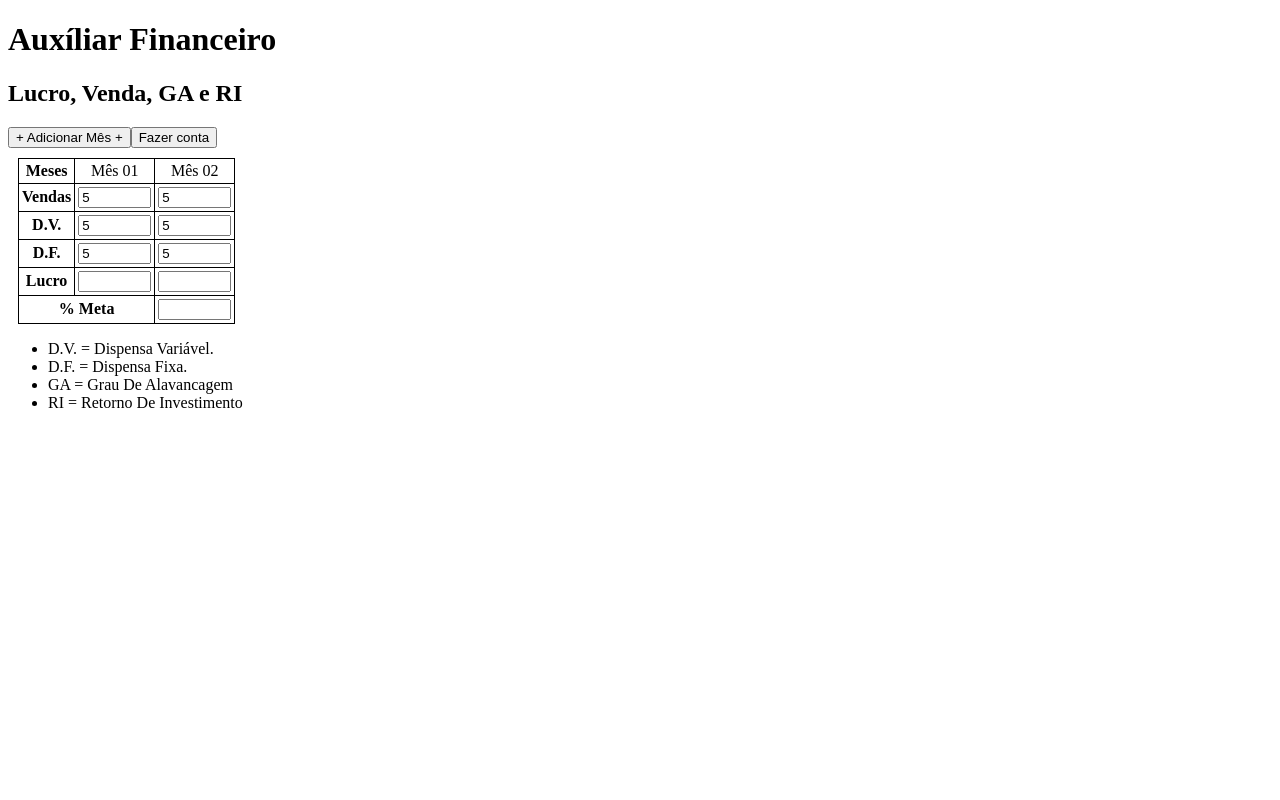
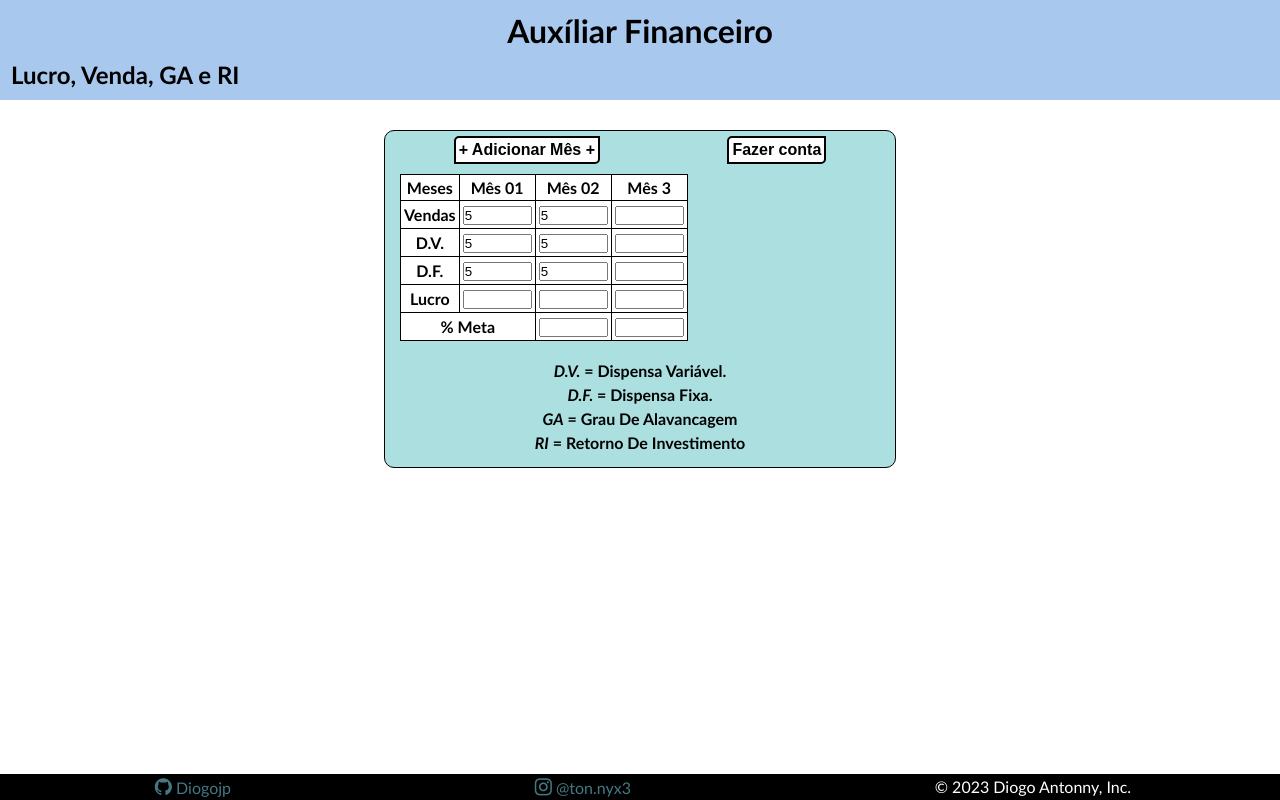
Before and after one commit to DiogoJP202/FinancasECobrancas, a plain HTML site: page AuxíliarFinanceiro.html in a window 1280 px wide. Both pictures are taken after typing "5", "5", "5", "5", "5", "5" into the empty fields and a click on the button "+ Adicionar Mês +". Drawn offline with Linux system fonts and the light colour scheme.

Commit message:
Auxiliar financeiro
Continuando a pagina Auxiliar financeiro

```diff
--- a/AuxíliarFinanceiro.html
+++ b/AuxíliarFinanceiro.html
@@ -8,51 +8,68 @@
 
     <link rel="shortcut icon" href="Images/favicon.ico" type="image/x-icon">
 
-    <link rel="stylesheet" href="styles/AuxíliarFinanceiro.css">
+    <link rel="stylesheet" href="styles/AuxíliarFinanceiroMobile.css">
+
+    <link rel="stylesheet" href="https://cdnjs.cloudflare.com/ajax/libs/font-awesome/4.7.0/css/font-awesome.min.css">
 </head>
 <body>
+    <header>
         <h1>Auxíliar Financeiro</h1>
         <h2>Lucro, Venda, GA e RI</h2>
+    </header>
+    <main>
+        <div id="botoes">
+            <button class="addM">+ Adicionar Mês +</button>
+            <button class="fazerC">Fazer conta</button>
+        </div>
+        <div id="table">
             <table>
-        <button>+ Adicionar Mês +</button>
-        <button>Fazer conta</button>
-        <thead>
-            <tr>
+                <tr class="meses">
                     <th>Meses</th>
-                <td>Mês 01</td>
-                <td>Mês 02</td>
+                    <th>Mês 01</th>
+                    <th>Mês 02</th>
                 </tr>
-            <tr>
+                <tr class="vendas">
                     <th>Vendas</th>
                     <td><input type="number" name="valorV1" id="IvalorV1" min="0"></td>
                     <td><input type="number" name="valorV2" id="IvalorV2" min="0"></td>
                 </tr>
-            <tr>
+                <tr class="dv">
                     <th>D.V.</th>
                     <td><input type="number" name="valorDV1" id="IvalorDV1" min="0"></td>
                     <td><input type="number" name="valorDV2" id="IvalorDV2" min="0"></td>
                 </tr>
-            <tr>
+                <tr class="df">
                     <th>D.F.</th>
                     <td><input type="number" name="valorDF1" id="IvalorDF1" min="0"></td>
                     <td><input type="number" name="valorDF2" id="IvalorDF2" min="0"></td>
                 </tr>
-            <tr>
+                <tr class="lucro">
                     <th>Lucro</th>
                     <td><input type="number" name="valorl1" id="Ivalorl1" min="0"></td>
                     <td><input type="number" name="valorl2" id="Ivalorl2" min="0"></td>
                 </tr>
-            <tr>
+                <tr class="meta">
                     <th colspan="2">% Meta</th>
                     <td><input type="number" name="valorM1" id="IvalorM1" min="0" max="100"></td>
                 </tr>
-        </thead>
             </table>
+        </div>
         <ul>
-        <li>D.V. = Dispensa Variável.</li>
-        <li>D.F. = Dispensa Fixa.</li>
-        <li>GA = Grau De Alavancagem</li>
-        <li>RI = Retorno De Investimento</li>
+            <li><strong>D.V.</strong> = Dispensa Variável.</li>
+            <li><strong>D.F.</strong> = Dispensa Fixa.</li>
+            <li><strong>GA</strong> = Grau De Alavancagem</li>
+            <li><strong>RI</strong> = Retorno De Investimento</li>
         </ul>
+        </main>
+    <footer>
+        <a href="https://github.com/DiogoJP202" target="_blank">
+            <i class="fa fa-github" style="font-size:20px"></i> Diogojp
+        </a>
+        <a href="https://www.instagram.com/ton.nyx3/">
+            <i class="fa fa-instagram" style="font-size:20px"></i> @ton.nyx3
+        </a> &#169  2023 Diogo Antonny, Inc.
+    </footer>
+    <script src="scripts/scriptAF.js"></script>
 </body>
 </html>
--- a/scripts/script.js
+++ b/scripts/script.js
@@ -1,4 +1,4 @@
-document.addEventListener('mouseover', (event) => {
+document.addEventListener('mouseover', event => {
     element = event.target;
     if(element.classList.contains('linkPort')){
         const emoji = document.querySelector('#emoji');
@@ -9,7 +9,7 @@ document.addEventListener('mouseover', (event) => {
     }
 });
 
-document.addEventListener('mouseout', (event) => {
+document.addEventListener('mouseout', event => {
     element = event.target;
     if(element.classList.contains('linkPort')){
         const emoji = document.querySelector('#emoji');
--- /dev/null
+++ b/scripts/scriptAF.js
@@ -0,0 +1,50 @@
+let contador = 2;
+document.addEventListener('click', event =>{
+    element = event.target;
+
+    if(element.classList.contains('addM')){
+        let tabela = {
+            meses: document.querySelector('.meses'),
+            vendas: document.querySelector('.vendas'),
+            dv: document.querySelector('.dv'),
+            df: document.querySelector('.df'),
+            lucro: document.querySelector('.lucro'),
+            meta: document.querySelector('.meta')
+        };
+
+        if(contador < 12){
+            contador++;
+
+            tabela.meses.appendChild(createTH());
+            tabela.vendas.appendChild(createTD());
+            tabela.dv.appendChild(createTD());
+            tabela.df.appendChild(createTD());
+            tabela.lucro.appendChild(createTD());
+            tabela.meta.appendChild(createTD());
+        } else {
+            window.alert('MÁXIMO DE MESES ATINGIDO!')
+        }
+    };
+
+    if(element.classList.contains('fazerC')){
+        console.log('2')
+    };
+
+    function creatInput(){
+        let input = document.createElement('input');
+        input.setAttribute("type", "number");
+        return input;
+    };
+
+    function createTD(){
+        let td = document.createElement('td');
+        td.appendChild(creatInput())
+        return td;
+    };
+
+    function createTH(){
+        let th = document.createElement('th');
+        th.innerHTML = `Mês ${contador}`;
+        return th;
+    };
+});
--- a/styles/AuxíliarFinanceiro.css
+++ /dev/null
@@ -1,17 +0,0 @@
-@charset "UTF-8";
-
-table, tr, td, th{
-    border-collapse: collapse;
-    border: 1px solid black;
-
-    text-align: center;
-    padding: 3px;
-}
-
-table{
-    margin: 10px;
-}
-
-input[type="number"] {
-    width: 65px;
-}
--- /dev/null
+++ b/styles/AuxíliarFinanceiroMobile.css
@@ -0,0 +1,140 @@
+@charset "UTF-8";
+
+*{
+    padding: 0;
+    margin: 0;
+}
+
+html, body{
+    font-family: 'Gill Sans', 'Gill Sans MT', Calibri, 'Trebuchet MS', sans-serif;
+
+    height: 100vh;
+}
+
+header{
+    padding: 1px;
+
+    background-color: #A8C8ED;
+}
+
+h1{
+    margin: 10px;
+
+    text-align: center;
+}
+
+h2{
+    margin: 10px;
+}
+
+main{
+
+    padding: 5px;
+    margin: 30px auto;
+    max-width: 500px;
+
+    border-radius: 10px;
+    border: 1px solid #000;
+    background-color: #ABDFE0;
+}
+
+button{
+    padding: 3px;
+
+    font-size: 1em;
+    font-weight: bold;
+
+    background-color: #FFF;
+    border: 2px solid #000;
+    border-radius: 5px 0px;
+
+    transition: transform .2s;
+}
+
+button:hover{
+    background-color: #B0E3F7;
+    transform: scale(1.1);
+}
+
+#botoes{
+    display: flex;
+
+    justify-content: space-around;
+    flex-wrap: wrap;
+}
+
+table, tr, td, th{
+    border-collapse: collapse;
+    border: 1px solid #000;
+
+    text-align: center;
+    padding: 3px;
+}
+
+table{
+    margin: 10px;
+    background-color: white;
+}
+
+#table{
+    margin: auto;
+
+    overflow-x: auto;
+}
+
+#table > table{
+    overflow-x: auto;
+}
+
+input[type="number"] {
+    width: 65px;
+}
+
+ul{
+    margin: 10px;
+
+    list-style-position: inside;
+    list-style-type: none;
+    text-align: center;
+
+    font-weight: bold;
+}
+
+strong{
+    font-style: italic;
+}
+
+li{
+    margin: 5px;
+}
+
+footer{
+    display: flex;
+    padding: 3px;
+
+    width: 100%;
+
+    color: #FFF;
+
+    flex-wrap: wrap;
+    justify-content: space-around;
+
+    background-color: #000;
+
+    position: fixed;
+    bottom: 0;
+    width: 100%;
+}
+
+a{
+    color: #447884;
+    text-decoration: none;
+    transition-timing-function: ease-in-out;
+    transition: .5s;
+}
+
+a:hover{
+    transition: .5s;
+    color: #ff6969;
+    font-size: 1.11em;
+}
--- a/styles/mobile.css
+++ b/styles/mobile.css
@@ -74,10 +74,6 @@ p{
     font-size: 1.1em;
 }
 
-#agradecimentos{
-
-}
-
 ul{
     margin: 10px;
 
```
Lines whose indentation alone changed are shown as unchanged.
